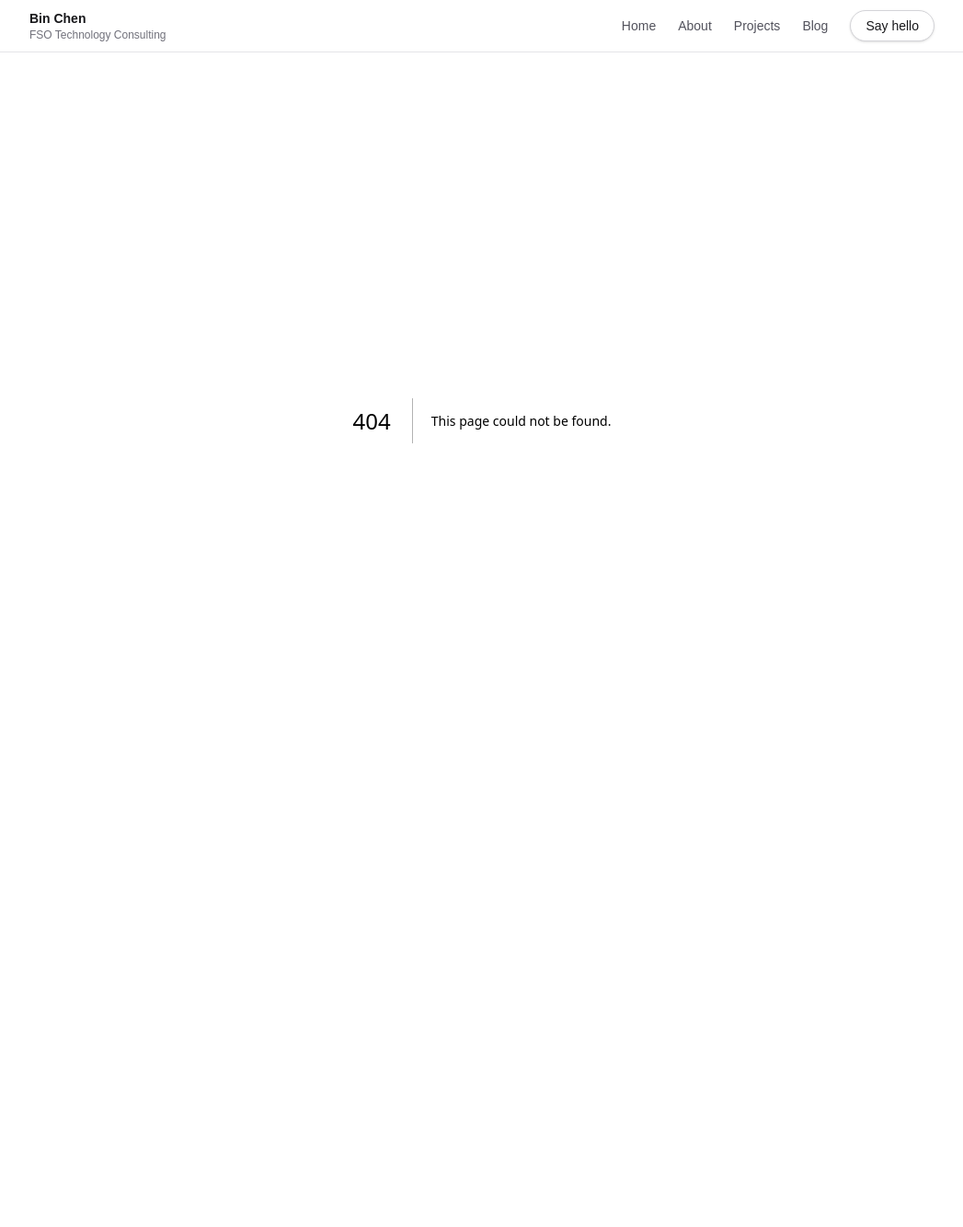
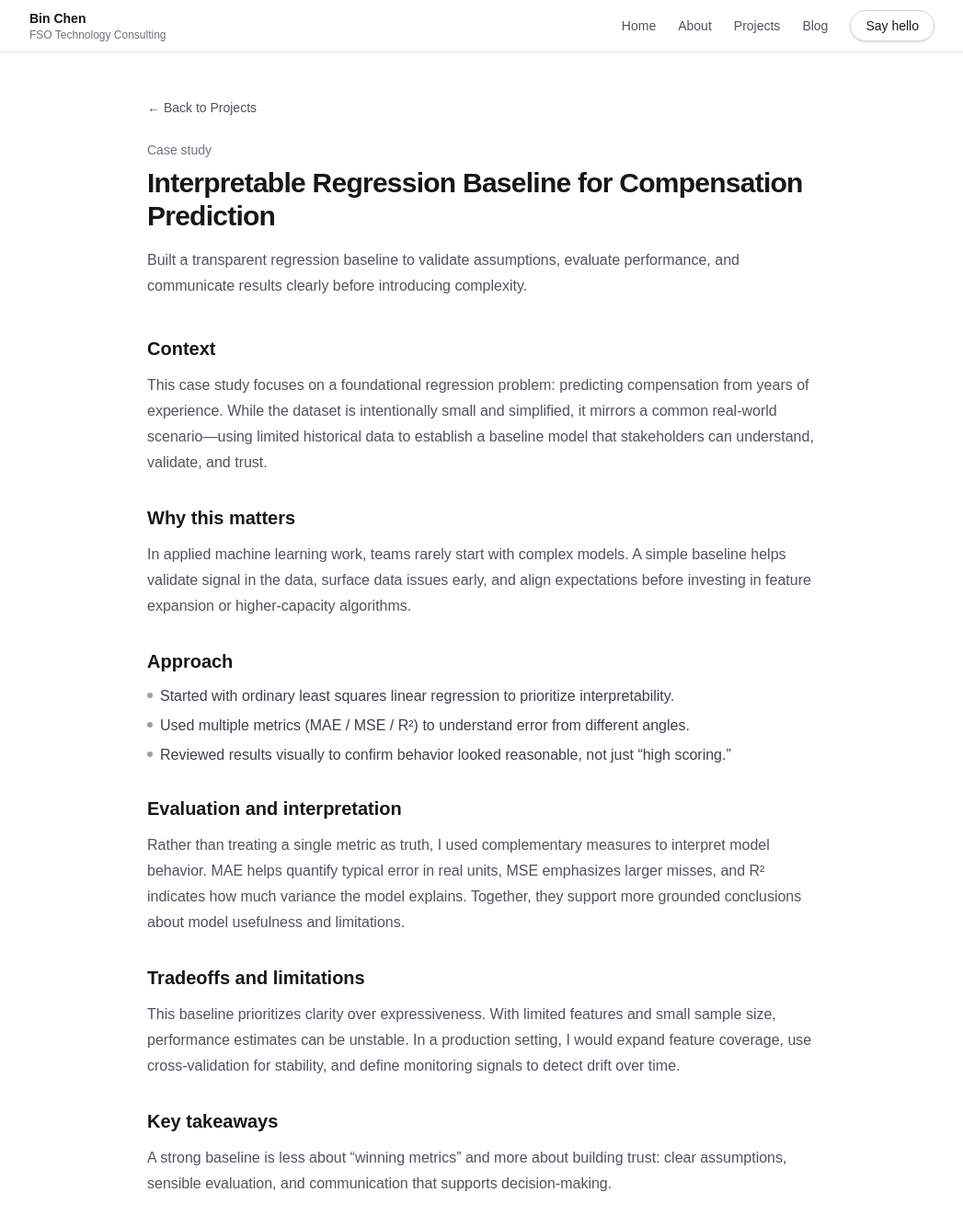
Before and after one commit to binnehc/binchen-site, a Next.js app: page /projects/regression-baseline in a window 1280 px wide. Before the commit this address had no page. Shown: the top 1334 px of the page at 92% size, without its empty margins (116-1163 px from the left). Before the commit the page ends 857 px from the top, so only its background shows below. Built offline with nearby package versions, Linux system fonts and the light colour scheme.

Commit message:
update content

```diff
--- /dev/null
+++ b/app/projects/regression-baseline/page.tsx
@@ -0,0 +1,87 @@
+import Link from "next/link";
+
+export default function RegressionBaselineCaseStudy() {
+  return (
+    <main className="mx-auto w-full max-w-3xl px-5 py-12">
+      <Link href="/projects" className="text-sm text-zinc-600 hover:text-zinc-900">
+        ← Back to Projects
+      </Link>
+
+      <p className="mt-6 text-sm text-zinc-500">Case study</p>
+      <h1 className="mt-2 text-3xl font-semibold tracking-tight">
+        Interpretable Regression Baseline for Compensation Prediction
+      </h1>
+
+      <p className="mt-4 text-zinc-600 leading-7">
+        Built a transparent regression baseline to validate assumptions, evaluate performance,
+        and communicate results clearly before introducing complexity.
+      </p>
+
+      <section className="mt-10 space-y-8">
+        <div>
+          <h2 className="text-xl font-semibold">Context</h2>
+          <p className="mt-3 text-zinc-600 leading-7">
+            This case study focuses on a foundational regression problem: predicting compensation from
+            years of experience. While the dataset is intentionally small and simplified, it mirrors
+            a common real-world scenario—using limited historical data to establish a baseline model
+            that stakeholders can understand, validate, and trust.
+          </p>
+        </div>
+
+        <div>
+          <h2 className="text-xl font-semibold">Why this matters</h2>
+          <p className="mt-3 text-zinc-600 leading-7">
+            In applied machine learning work, teams rarely start with complex models. A simple baseline
+            helps validate signal in the data, surface data issues early, and align expectations before
+            investing in feature expansion or higher-capacity algorithms.
+          </p>
+        </div>
+
+        <div>
+          <h2 className="text-xl font-semibold">Approach</h2>
+          <ul className="mt-3 space-y-2 text-zinc-700">
+            <li className="flex gap-2">
+              <span className="mt-2 h-1.5 w-1.5 shrink-0 rounded-full bg-zinc-400" />
+              <span>Started with ordinary least squares linear regression to prioritize interpretability.</span>
+            </li>
+            <li className="flex gap-2">
+              <span className="mt-2 h-1.5 w-1.5 shrink-0 rounded-full bg-zinc-400" />
+              <span>Used multiple metrics (MAE / MSE / R²) to understand error from different angles.</span>
+            </li>
+            <li className="flex gap-2">
+              <span className="mt-2 h-1.5 w-1.5 shrink-0 rounded-full bg-zinc-400" />
+              <span>Reviewed results visually to confirm behavior looked reasonable, not just “high scoring.”</span>
+            </li>
+          </ul>
+        </div>
+
+        <div>
+          <h2 className="text-xl font-semibold">Evaluation and interpretation</h2>
+          <p className="mt-3 text-zinc-600 leading-7">
+            Rather than treating a single metric as truth, I used complementary measures to interpret
+            model behavior. MAE helps quantify typical error in real units, MSE emphasizes larger misses,
+            and R² indicates how much variance the model explains. Together, they support more grounded
+            conclusions about model usefulness and limitations.
+          </p>
+        </div>
+
+        <div>
+          <h2 className="text-xl font-semibold">Tradeoffs and limitations</h2>
+          <p className="mt-3 text-zinc-600 leading-7">
+            This baseline prioritizes clarity over expressiveness. With limited features and small sample size,
+            performance estimates can be unstable. In a production setting, I would expand feature coverage,
+            use cross-validation for stability, and define monitoring signals to detect drift over time.
+          </p>
+        </div>
+
+        <div>
+          <h2 className="text-xl font-semibold">Key takeaways</h2>
+          <p className="mt-3 text-zinc-600 leading-7">
+            A strong baseline is less about “winning metrics” and more about building trust: clear assumptions,
+            sensible evaluation, and communication that supports decision-making.
+          </p>
+        </div>
+      </section>
+    </main>
+  );
+}
--- /dev/null
+++ b/app/projects/regression-diagnostics/page.tsx
@@ -0,0 +1,85 @@
+import Link from "next/link";
+
+export default function RegressionDiagnosticsCaseStudy() {
+  return (
+    <main className="mx-auto w-full max-w-3xl px-5 py-12">
+      <Link href="/projects" className="text-sm text-zinc-600 hover:text-zinc-900">
+        ← Back to Projects
+      </Link>
+
+      <p className="mt-6 text-sm text-zinc-500">Case study</p>
+      <h1 className="mt-2 text-3xl font-semibold tracking-tight">
+        Diagnosing Regression Under Noise & Limited Data
+      </h1>
+
+      <p className="mt-4 text-zinc-600 leading-7">
+        Used controlled synthetic experiments to understand how noise and sample size affect metric stability,
+        coefficient variance, and confidence in results.
+      </p>
+
+      <section className="mt-10 space-y-8">
+        <div>
+          <h2 className="text-xl font-semibold">Context</h2>
+          <p className="mt-3 text-zinc-600 leading-7">
+            This case study uses synthetic regression data to explore how data properties—specifically noise
+            and sample size—shape model performance. Synthetic setups are valuable because the “true” relationship
+            is known, enabling clearer reasoning about error and variability.
+          </p>
+        </div>
+
+        <div>
+          <h2 className="text-xl font-semibold">Why this matters</h2>
+          <p className="mt-3 text-zinc-600 leading-7">
+            In real-world ML, weak results often reflect data constraints rather than bad algorithms.
+            Understanding how uncertainty shows up in metrics helps teams set expectations, avoid overfitting,
+            and decide when to invest in better data versus more complex models.
+          </p>
+        </div>
+
+        <div>
+          <h2 className="text-xl font-semibold">Approach</h2>
+          <ul className="mt-3 space-y-2 text-zinc-700">
+            <li className="flex gap-2">
+              <span className="mt-2 h-1.5 w-1.5 shrink-0 rounded-full bg-zinc-400" />
+              <span>Generated regression data with controlled noise and known parameters.</span>
+            </li>
+            <li className="flex gap-2">
+              <span className="mt-2 h-1.5 w-1.5 shrink-0 rounded-full bg-zinc-400" />
+              <span>Fit linear regression as a diagnostic tool to observe stability across conditions.</span>
+            </li>
+            <li className="flex gap-2">
+              <span className="mt-2 h-1.5 w-1.5 shrink-0 rounded-full bg-zinc-400" />
+              <span>Compared metrics and coefficient behavior as noise increased or sample size decreased.</span>
+            </li>
+          </ul>
+        </div>
+
+        <div>
+          <h2 className="text-xl font-semibold">Insights</h2>
+          <p className="mt-3 text-zinc-600 leading-7">
+            As noise increases, error metrics worsen and R² can drop even when the model form is correct.
+            With limited data, coefficient estimates and metrics become more volatile, which can lead to
+            overconfident conclusions if evaluation is treated as a single fixed number.
+          </p>
+        </div>
+
+        <div>
+          <h2 className="text-xl font-semibold">Tradeoffs and limitations</h2>
+          <p className="mt-3 text-zinc-600 leading-7">
+            Synthetic data provides controlled clarity but lacks real-world issues like missingness, feature
+            interactions, and measurement bias. The value here is building intuition that transfers to applied
+            evaluation work.
+          </p>
+        </div>
+
+        <div>
+          <h2 className="text-xl font-semibold">Key takeaways</h2>
+          <p className="mt-3 text-zinc-600 leading-7">
+            Performance metrics are only meaningful in context. Noise and sample size shape what “good” looks like,
+            and stable evaluation practices are as important as model choice.
+          </p>
+        </div>
+      </section>
+    </main>
+  );
+}
```
